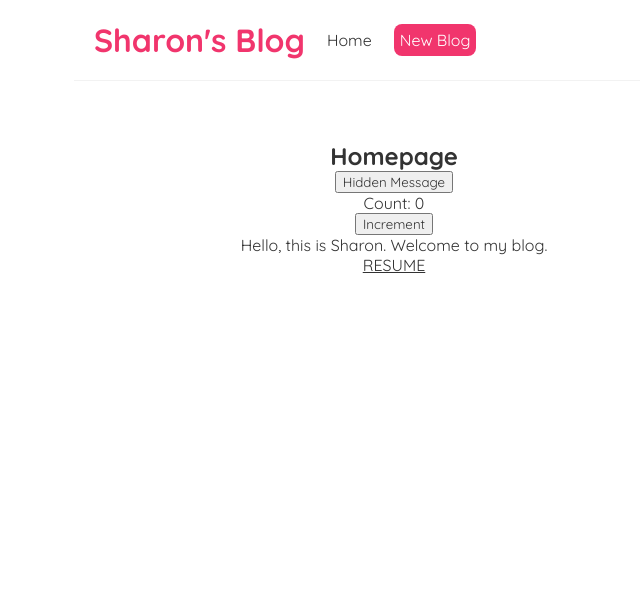
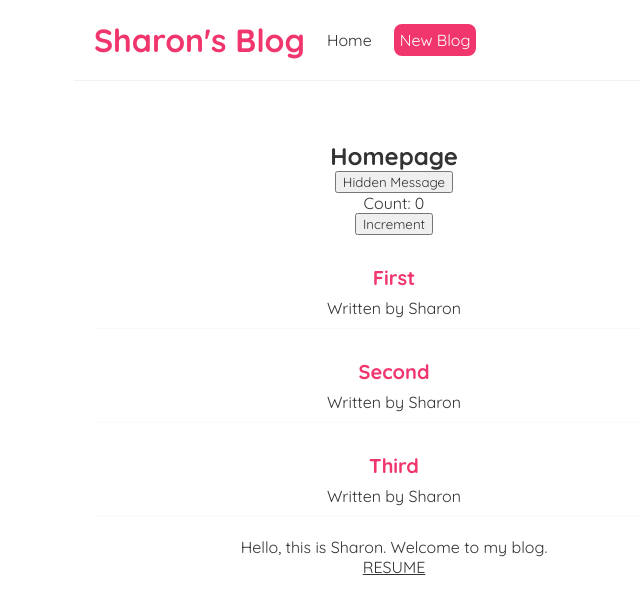
Before and after one commit to PoYaSharonLin/self-blog, a React (Create React App) app in the folder self-blog/: page / in a window 1280 px wide. Shown: the top 614 px of the page, without its empty margins (246-886 px from the left). Built offline with nearby package versions, Linux system fonts and the light colour scheme.

Commit message:
change: use props to iterate

```diff
--- a/self-blog/package.json
+++ b/self-blog/package.json
@@ -6,7 +6,7 @@
     "cra-template": "1.2.0",
     "react": "^19.0.0",
     "react-dom": "^19.0.0",
-    "react-scripts": "5.0.1"
+    "react-scripts": "^5.0.1"
   },
   "scripts": {
     "start": "react-scripts start",
--- /dev/null
+++ b/self-blog/src/BlogList.js
@@ -0,0 +1,19 @@
+const BlogList = (props) => {
+    const blogs = props.blogs
+    const title = props.title
+    // console.log(props)
+    // console.log(props.blogs)
+    return (
+        <div className="bloglist">
+                {blogs.map((blog) => (
+                <div className="blog-preview" key={blog.id}>
+                    <h2>{blog.title}</h2>
+                    <p>Written by {blog.author}</p>
+                </div>
+            ))}
+
+        </div>
+     );
+}
+
+export default BlogList;
--- a/self-blog/src/home.js
+++ b/self-blog/src/home.js
@@ -1,6 +1,13 @@
 import React, {useState} from 'react';
+import BlogList from './BlogList';
 
 const Home = () => {
+    const [blogs, setBlogs] = useState([
+        { title: "First", body: "1", author: "Sharon", id: 1},
+        { title: "Second", body: "2", author: "Sharon", id: 2},
+        { title: "Third", body: "3", author: "Sharon", id: 3}
+    ]);
+
     const Click_counts= () => {
         const [count, setCount] = useState(0);
         // console.log(count)
@@ -26,8 +33,7 @@ const Home = () => {
             {/* <button onClick = {click_counts}>Click Counts</button> */}
             <button onClick = {()=> welcome_message('Mr. Nobody')}>Hidden Message</button>
             <Click_counts / >
-
-
+            <BlogList blogs = {blogs} title = "All Blogs!" / >
         </div>
      );
 }
--- a/self-blog/src/index.css
+++ b/self-blog/src/index.css
@@ -33,3 +33,18 @@
   margin: 40px auto;
   padding: 20px;
 }
+
+/* blog previews / list */
+.blog-preview {
+  padding: 10px 16px;
+  margin: 20px 0;
+  border-bottom: 1px solid #fafafa;
+}
+.blog-preview:hover {
+  box-shadow: 1px 3px 5px rgba(0,0,0,0.1);
+}
+.blog-preview h2 {
+  font-size: 20px;
+  color: #f1356d;
+  margin-bottom: 8px;
+}
```
Also changed, not shown: 1 other file (tests, documents, lock files or other folders).
